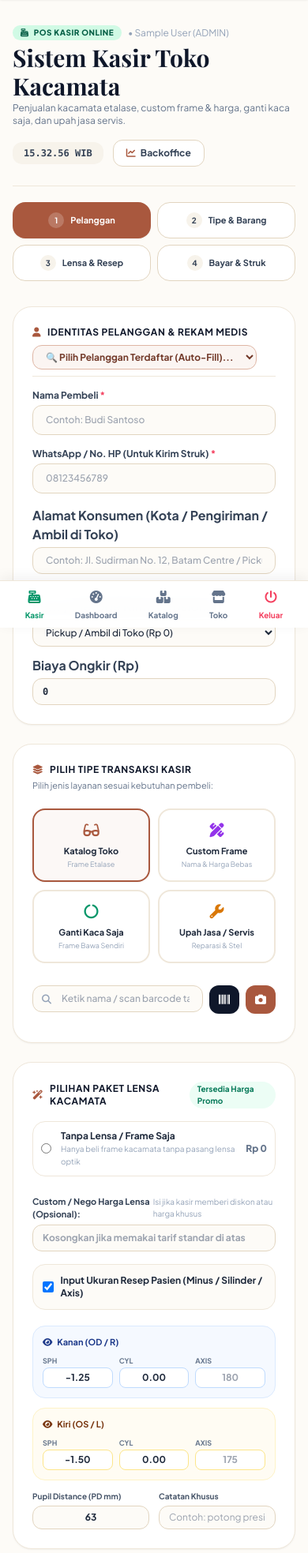
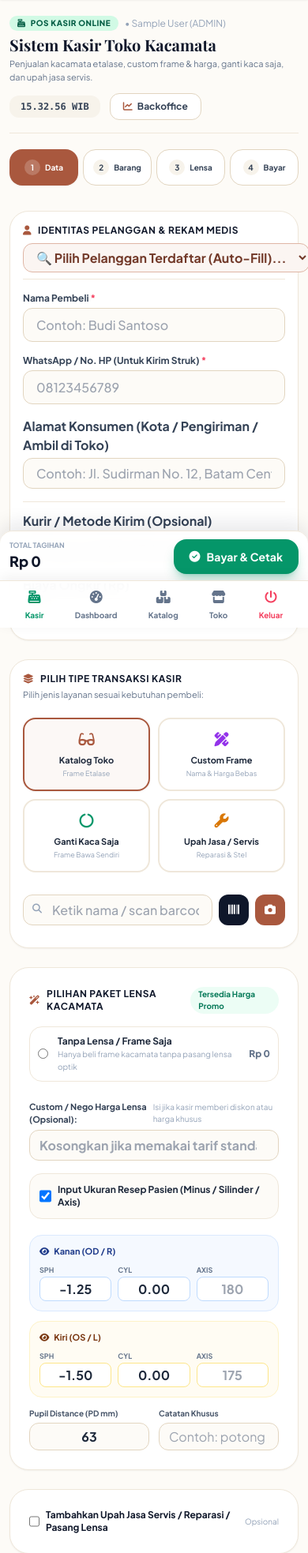
Before and after one commit to Andriansyah2501/alysa-optical, a Laravel app: page /pos in a window 390 px wide. Shown: the part 49-2016 px from the top of the page at 79% size. Run offline with Laravel 10, Linux system fonts and the light colour scheme; the visitor is signed in with stand-in values (Sample User, id 1); data comes from the database, SQL or seed files in the repository; data that the repository does not hold is empty; some libraries are stand-ins or nearby versions; some web fonts are replaced.

Commit message:
feat(pos): tampilan HP & tablet lebih user friendly
- Step bar jadi 4 kolom rata (label pendek: Data/Barang/Lensa/Bayar di HP)
- Bar bayar sticky di bawah layar (HP & tablet <lg): total tagihan live +
  tombol 'Bayar & Cetak' — tidak perlu scroll ke bawah form
- Total bar tersinkron otomatis di semua jalur hitung (catalog/service/lens)
- Input angka min 16px di layar kecil (anti auto-zoom iOS) + inputmode
  numeric utk keyboard angka di semua field Rp
- Etalase frame: 1 kolom HP, tinggi 45vh + overscroll-contain (scroll
  dalam tidak merebut scroll halaman)
- Padding kartu & kontainer dirapikan utk layar sentuh; shortcut uang
  50rb-1jt target sentuhan lebih besar
- Header POS ringkas di HP (judul 1 baris, deskripsi clamp 2 baris)

```diff
--- a/resources/views/pos/index.blade.php
+++ b/resources/views/pos/index.blade.php
@@ -3,10 +3,17 @@
 @section('title', 'Point of Sales (POS) Kasir Optik | Alysa Glasses')
 
 @section('content')
-<div class="max-w-7xl mx-auto px-4 sm:px-6 lg:px-8 py-8">
+<style>
+    /* HP: input min 16px agar tidak auto-zoom di iOS */
+    @media (max-width: 640px) {
+        #posForm input, #posForm select, #posForm textarea { font-size: 16px !important; }
+        #posForm .pos-tiny-keep { font-size: 11px !important; }
+    }
+</style>
+<div class="max-w-7xl mx-auto px-3 sm:px-6 lg:px-8 py-5 sm:py-8 pb-28 lg:pb-8">
 
     <!-- Header Kasir -->
-    <div class="flex flex-col sm:flex-row sm:items-center justify-between gap-4 pb-6 border-b border-sand-200">
+    <div class="flex flex-col sm:flex-row sm:items-center justify-between gap-3 pb-4 sm:pb-6 border-b border-sand-200">
         <div>
             <div class="flex items-center gap-2">
                 <span class="px-2.5 py-0.5 rounded-full bg-emerald-100 text-emerald-800 text-[10px] font-extrabold uppercase tracking-wider">
@@ -14,8 +21,8 @@
                 </span>
                 <span class="text-xs text-slate-400">• {{ Auth::user()->name }} ({{ strtoupper(Auth::user()->role) }})</span>
             </div>
-            <h1 class="font-serif text-3xl font-bold text-slate-900 mt-1">Sistem Kasir Toko Kacamata</h1>
-            <p class="text-xs text-slate-500 mt-0.5">Penjualan kacamata etalase, custom frame & harga, ganti kaca saja, dan upah jasa servis.</p>
+            <h1 class="font-serif text-xl sm:text-3xl font-bold text-slate-900 mt-1">Sistem Kasir Toko Kacamata</h1>
+            <p class="text-[11px] sm:text-xs text-slate-500 mt-0.5 line-clamp-2 sm:line-clamp-none">Penjualan kacamata etalase, custom frame & harga, ganti kaca saja, dan upah jasa servis.</p>
         </div>
 
         <div class="flex items-center gap-3">
@@ -31,18 +38,18 @@
     </div>
 
     <!-- Pintu Cepat Kasir (Step Bar) -->
-    <div class="mt-5 grid grid-cols-2 sm:grid-cols-4 gap-2 text-[11px] font-bold">
-        <button type="button" onclick="posGoStep('posStepPelanggan')" class="pos-step-btn flex items-center justify-center gap-2 px-3 py-3 rounded-2xl bg-brand-600 text-white shadow-sm transition-all" data-step="posStepPelanggan">
-            <span class="w-5 h-5 rounded-full bg-white/20 flex items-center justify-center text-[10px]">1</span> Pelanggan
+    <div class="mt-5 grid grid-cols-4 sm:grid-cols-4 gap-1.5 sm:gap-2 text-[10px] sm:text-[11px] font-bold">
+        <button type="button" onclick="posGoStep('posStepPelanggan')" class="pos-step-btn flex items-center justify-center gap-1.5 px-1.5 sm:px-3 py-3 rounded-2xl bg-brand-600 text-white shadow-sm transition-all" data-step="posStepPelanggan">
+            <span class="w-5 h-5 shrink-0 rounded-full bg-white/20 flex items-center justify-center text-[10px]">1</span> <span class="hidden sm:inline">Pelanggan</span><span class="sm:hidden">Data</span>
         </button>
-        <button type="button" onclick="posGoStep('posStepTransaksi')" class="pos-step-btn flex items-center justify-center gap-2 px-3 py-3 rounded-2xl bg-white text-slate-700 border border-sand-300 hover:bg-sand-50 transition-all" data-step="posStepTransaksi">
-            <span class="w-5 h-5 rounded-full bg-sand-100 flex items-center justify-center text-[10px]">2</span> Tipe & Barang
+        <button type="button" onclick="posGoStep('posStepTransaksi')" class="pos-step-btn flex items-center justify-center gap-1.5 px-1.5 sm:px-3 py-3 rounded-2xl bg-white text-slate-700 border border-sand-300 hover:bg-sand-50 transition-all" data-step="posStepTransaksi">
+            <span class="w-5 h-5 shrink-0 rounded-full bg-sand-100 flex items-center justify-center text-[10px]">2</span> <span class="hidden sm:inline">Tipe & Barang</span><span class="sm:hidden">Barang</span>
         </button>
-        <button type="button" onclick="posGoStep('sectionLens')" class="pos-step-btn flex items-center justify-center gap-2 px-3 py-3 rounded-2xl bg-white text-slate-700 border border-sand-300 hover:bg-sand-50 transition-all" data-step="sectionLens">
-            <span class="w-5 h-5 rounded-full bg-sand-100 flex items-center justify-center text-[10px]">3</span> Lensa & Resep
+        <button type="button" onclick="posGoStep('sectionLens')" class="pos-step-btn flex items-center justify-center gap-1.5 px-1.5 sm:px-3 py-3 rounded-2xl bg-white text-slate-700 border border-sand-300 hover:bg-sand-50 transition-all" data-step="sectionLens">
+            <span class="w-5 h-5 shrink-0 rounded-full bg-sand-100 flex items-center justify-center text-[10px]">3</span> <span class="hidden sm:inline">Lensa & Resep</span><span class="sm:hidden">Lensa</span>
         </button>
-        <button type="button" onclick="posGoStep('posStepBilling')" class="pos-step-btn flex items-center justify-center gap-2 px-3 py-3 rounded-2xl bg-white text-slate-700 border border-sand-300 hover:bg-sand-50 transition-all" data-step="posStepBilling">
-            <span class="w-5 h-5 rounded-full bg-sand-100 flex items-center justify-center text-[10px]">4</span> Bayar & Struk
+        <button type="button" onclick="posGoStep('posStepBilling')" class="pos-step-btn flex items-center justify-center gap-1.5 px-1.5 sm:px-3 py-3 rounded-2xl bg-white text-slate-700 border border-sand-300 hover:bg-sand-50 transition-all" data-step="posStepBilling">
+            <span class="w-5 h-5 shrink-0 rounded-full bg-sand-100 flex items-center justify-center text-[10px]">4</span> <span class="hidden sm:inline">Bayar & Struk</span><span class="sm:hidden">Bayar</span>
         </button>
     </div>
 
@@ -51,13 +58,13 @@
         @csrf
         <input type="hidden" name="voucher_code" id="posInputVoucher" value="">
 
-        <div class="grid grid-cols-1 lg:grid-cols-12 gap-8 items-start">
+        <div class="grid grid-cols-1 lg:grid-cols-12 gap-4 sm:gap-8 items-start">
 
             <!-- Left Side: Pelanggan, Pilihan Transaksi & Resep (7 Kolom) -->
             <div class="lg:col-span-7 space-y-6">
 
                 <!-- 1. Identitas Pelanggan Toko -->
-                <div id="posStepPelanggan" class="bg-white p-6 rounded-3xl border border-sand-200 shadow-sm space-y-4 scroll-mt-36">
+                <div id="posStepPelanggan" class="bg-white p-4 sm:p-6 rounded-3xl border border-sand-200 shadow-sm space-y-4 scroll-mt-36">
                     <div class="flex flex-col sm:flex-row sm:items-center justify-between gap-2 pb-2 border-b border-sand-200">
                         <h3 class="font-bold text-slate-900 text-xs uppercase tracking-wider flex items-center gap-2">
                             <i class="fa-solid fa-user text-brand-600"></i> Identitas Pelanggan & Rekam Medis
@@ -111,13 +118,13 @@
                         </div>
                         <div>
                             <label class="font-bold text-slate-700 block mb-1">Biaya Ongkir (Rp)</label>
-                            <input type="number" name="shipping_cost" id="posShippingCost" min="0" step="1000" value="0" placeholder="0" class="w-full px-3 py-2 bg-sand-50 border border-sand-300 rounded-xl text-xs font-mono font-bold text-slate-800 focus:bg-white">
+                            <input type="number" inputmode="numeric" name="shipping_cost" id="posShippingCost" min="0" step="1000" value="0" placeholder="0" class="w-full px-3 py-2 bg-sand-50 border border-sand-300 rounded-xl text-xs font-mono font-bold text-slate-800 focus:bg-white">
                         </div>
                     </div>
                 </div>
 
                 <!-- 2. PILIHAN TIPE TRANSAKSI (Tab Navigasi Mode) -->
-                <div id="posStepTransaksi" class="bg-white p-6 rounded-3xl border border-sand-200 shadow-sm space-y-5 scroll-mt-36">
+                <div id="posStepTransaksi" class="bg-white p-4 sm:p-6 rounded-3xl border border-sand-200 shadow-sm space-y-5 scroll-mt-36">
                     <div>
                         <h3 class="font-bold text-slate-900 text-xs uppercase tracking-wider flex items-center gap-2">
                             <i class="fa-solid fa-layer-group text-brand-600"></i> Pilih Tipe Transaksi Kasir
@@ -184,7 +191,7 @@
                             </div>
                         </div>
 
-                        <div class="grid grid-cols-1 sm:grid-cols-2 gap-3 max-h-64 overflow-y-auto pr-1" id="frameContainer">
+                        <div class="grid grid-cols-1 sm:grid-cols-2 gap-3 max-h-[45vh] lg:max-h-64 overflow-y-auto pr-1 overscroll-contain" id="frameContainer">
                             @foreach($products as $index => $prod)
                                 <label class="frame-item p-3 rounded-2xl border border-sand-200 hover:border-brand-400 flex items-center gap-3 cursor-pointer transition-all hover:bg-sand-50 has-[:checked]:border-brand-500 has-[:checked]:bg-brand-50/70 has-[:checked]:ring-1 has-[:checked]:ring-brand-500"
                                     data-search="{{ strtolower(trim(($prod->barcode ?? '') . ' ' . $prod->name . ' ' . $prod->brand . ' ' . $prod->frame_shape)) }}">
@@ -220,7 +227,7 @@
                         </div>
                         <div>
                             <label class="font-bold text-slate-700 block mb-1">Harga Frame Custom (Rp) <span class="text-rose-500">*</span></label>
-                            <input type="number" name="custom_frame_price" id="customFramePrice" placeholder="0" min="0" class="w-full px-3 py-2 bg-white border border-purple-300 rounded-xl font-extrabold text-sm text-purple-900">
+                            <input type="number" inputmode="numeric" name="custom_frame_price" id="customFramePrice" placeholder="0" min="0" class="w-full px-3 py-2 bg-white border border-purple-300 rounded-xl font-extrabold text-sm text-purple-900">
                             <span class="text-[10px] text-slate-500 mt-1 block">Kasir bebas menentukan harga frame di tempat transaksi.</span>
                         </div>
                     </div>
@@ -291,7 +298,7 @@
                             <label class="text-[11px] font-bold text-slate-700">Custom / Nego Harga Lensa (Opsional):</label>
                             <span class="text-[10px] text-slate-400">Isi jika kasir memberi diskon atau harga khusus</span>
                         </div>
-                        <input type="number" name="custom_lens_price" id="customLensPrice" placeholder="Kosongkan jika memakai tarif standar di atas" min="0" class="w-full mt-1 px-3 py-2 bg-sand-50 border border-sand-300 rounded-xl text-xs font-bold text-slate-800">
+                        <input type="number" inputmode="numeric" name="custom_lens_price" id="customLensPrice" placeholder="Kosongkan jika memakai tarif standar di atas" min="0" class="w-full mt-1 px-3 py-2 bg-sand-50 border border-sand-300 rounded-xl text-xs font-bold text-slate-800">
                     </div>
 
                     <!-- Toggle Resep Mata -->
@@ -375,7 +382,7 @@
                             </div>
                             <div>
                                 <label class="font-bold text-slate-700 block mb-1">Biaya Jasa (Rp)</label>
-                                <input type="number" name="service_fee" id="serviceFeeInput" placeholder="0" min="0" class="w-full px-3 py-2 bg-white border border-sand-300 rounded-xl font-bold text-slate-900">
+                                <input type="number" inputmode="numeric" name="service_fee" id="serviceFeeInput" placeholder="0" min="0" class="w-full px-3 py-2 bg-white border border-sand-300 rounded-xl font-bold text-slate-900">
                             </div>
                         </div>
                     </div>
@@ -386,7 +393,7 @@
             <!-- Right Side: Billing Kasir & Voucher & Cetak Struk (5 Kolom) -->
             <div class="lg:col-span-5 space-y-6 lg:sticky lg:top-28">
 
-                <div id="posStepBilling" class="bg-white p-6 rounded-3xl border border-sand-200 shadow-xl space-y-6 scroll-mt-36">
+                <div id="posStepBilling" class="bg-white p-4 sm:p-6 rounded-3xl border border-sand-200 shadow-xl space-y-6 scroll-mt-36">
                     <div class="flex items-center justify-between pb-4 border-b border-sand-200">
                         <div>
                             <span class="text-[10px] font-bold text-brand-600 uppercase tracking-widest">{{ $storeName }}</span>
@@ -492,7 +499,7 @@
                                     <button type="button" id="btnDp30" class="px-2 py-0.5 bg-amber-200 hover:bg-amber-300 text-amber-900 rounded font-bold text-[9px]">DP 30%</button>
                                 </div>
                             </div>
-                            <input type="number" name="dp_amount_input" id="dpAmountInput" placeholder="0" min="0" class="w-full px-3 py-2 bg-white border border-amber-300 rounded-xl font-extrabold text-sm text-amber-900">
+                            <input type="number" inputmode="numeric" name="dp_amount_input" id="dpAmountInput" placeholder="0" min="0" class="w-full px-3 py-3.5 sm:py-2 bg-white border border-amber-300 rounded-xl font-extrabold text-base sm:text-sm text-amber-900">
                             <div class="flex justify-between items-center text-[10px] text-amber-800 font-semibold pt-1 border-t border-amber-200">
                                 <span>Sisa Tagihan Pelunasan:</span>
                                 <span class="font-bold text-xs text-rose-700" id="lblRemainingBalance">Rp 0</span>
@@ -514,16 +521,16 @@
                                 <label class="font-bold text-slate-700">Nominal Diterima Kasir (Rp)</label>
                                 <button type="button" id="btnUangPas" class="text-[10px] font-bold text-brand-600 hover:underline">Uang Pas</button>
                             </div>
-                            <input type="number" name="amount_paid" id="amountPaidInput" required class="w-full px-4 py-2.5 bg-sand-50 border border-sand-300 rounded-xl font-extrabold text-base text-slate-900 focus:outline-none focus:ring-2 focus:ring-brand-400 focus:bg-white" placeholder="0">
+                            <input type="number" inputmode="numeric" name="amount_paid" id="amountPaidInput" required class="w-full px-4 py-3.5 sm:py-2.5 bg-sand-50 border border-sand-300 rounded-xl font-extrabold text-base text-slate-900 focus:outline-none focus:ring-2 focus:ring-brand-400 focus:bg-white" placeholder="0">
                         </div>
 
                         <!-- Shortcut Cepat Pecahan Uang -->
                         <div class="flex flex-wrap gap-1.5 pt-1">
-                            <button type="button" class="quick-cash px-2.5 py-1 bg-sand-100 hover:bg-sand-200 text-slate-700 rounded-lg font-bold text-[10px]" data-val="50000">50rb</button>
-                            <button type="button" class="quick-cash px-2.5 py-1 bg-sand-100 hover:bg-sand-200 text-slate-700 rounded-lg font-bold text-[10px]" data-val="100000">100rb</button>
-                            <button type="button" class="quick-cash px-2.5 py-1 bg-sand-100 hover:bg-sand-200 text-slate-700 rounded-lg font-bold text-[10px]" data-val="200000">200rb</button>
-                            <button type="button" class="quick-cash px-2.5 py-1 bg-sand-100 hover:bg-sand-200 text-slate-700 rounded-lg font-bold text-[10px]" data-val="500000">500rb</button>
-                            <button type="button" class="quick-cash px-2.5 py-1 bg-sand-100 hover:bg-sand-200 text-slate-700 rounded-lg font-bold text-[10px]" data-val="1000000">1jt</button>
+                            <button type="button" class="quick-cash px-3.5 py-2 bg-sand-100 hover:bg-sand-200 text-slate-700 rounded-xl font-bold text-[11px]" data-val="50000">50rb</button>
+                            <button type="button" class="quick-cash px-3.5 py-2 bg-sand-100 hover:bg-sand-200 text-slate-700 rounded-xl font-bold text-[11px]" data-val="100000">100rb</button>
+                            <button type="button" class="quick-cash px-3.5 py-2 bg-sand-100 hover:bg-sand-200 text-slate-700 rounded-xl font-bold text-[11px]" data-val="200000">200rb</button>
+                            <button type="button" class="quick-cash px-3.5 py-2 bg-sand-100 hover:bg-sand-200 text-slate-700 rounded-xl font-bold text-[11px]" data-val="500000">500rb</button>
+                            <button type="button" class="quick-cash px-3.5 py-2 bg-sand-100 hover:bg-sand-200 text-slate-700 rounded-xl font-bold text-[11px]" data-val="1000000">1jt</button>
                         </div>
 
                         <!-- Kembalian -->
@@ -537,6 +544,19 @@
                     <button type="submit" class="w-full py-4 bg-emerald-600 hover:bg-emerald-700 text-white rounded-2xl text-sm font-bold shadow-lg shadow-emerald-600/25 transition-all hover:scale-[1.02] flex items-center justify-center gap-2">
                         <i class="fa-solid fa-print"></i> Proses Transaksi & Cetak / WA Struk
                     </button>
+
+                    <!-- Bar Bayar Sticky (HP / Tablet) -->
+                    <div id="posStickyPay" class="fixed bottom-14 sm:bottom-0 left-0 right-0 z-40 lg:hidden px-3 pb-3 pt-2.5 bg-white/95 backdrop-blur-md border-t border-sand-200 shadow-[0_-8px_24px_rgba(15,23,42,0.10)] rounded-t-2xl">
+                        <div class="flex items-center justify-between gap-3 max-w-3xl mx-auto">
+                            <div class="min-w-0">
+                                <span class="text-[9px] font-bold text-slate-400 uppercase block leading-none mb-0.5">Total Tagihan</span>
+                                <span class="text-lg font-extrabold text-slate-900 block truncate" id="billGrandTotalBar">Rp 0</span>
+                            </div>
+                            <button type="submit" form="posForm" class="shrink-0 px-5 py-3 bg-emerald-600 active:bg-emerald-700 text-white rounded-2xl text-sm font-bold shadow-lg shadow-emerald-600/30 flex items-center gap-2">
+                                <i class="fa-solid fa-circle-check"></i> Bayar & Cetak
+                            </button>
+                        </div>
+                    </div>
 
                 </div>
 
@@ -742,6 +762,7 @@
 
         currentGrandTotal = Math.max(0, subtotal - currentDiscount + (parseFloat(posShippingCost.value) || 0));
         billGrandTotal.textContent = formatRupiah(currentGrandTotal);
+        const _bar = document.getElementById('billGrandTotalBar'); if (_bar) _bar.textContent = formatRupiah(currentGrandTotal);
 
         updateDpCalculation();
     }
@@ -875,6 +896,7 @@
 
         currentGrandTotal = Math.max(0, subtotal - currentDiscount);
         billGrandTotal.textContent = formatRupiah(currentGrandTotal);
+        const _bar = document.getElementById('billGrandTotalBar'); if (_bar) _bar.textContent = formatRupiah(currentGrandTotal);
         updateDpCalculation();
     }
 
@@ -926,6 +948,7 @@
         const subtotalCalc = currentFramePrice + currentLensPrice + currentServiceFee;
         currentGrandTotal = Math.max(0, subtotalCalc - currentDiscount);
         billGrandTotal.textContent = formatRupiah(currentGrandTotal);
+        const _bar = document.getElementById('billGrandTotalBar'); if (_bar) _bar.textContent = formatRupiah(currentGrandTotal);
         updateChange();
     }
 
```
